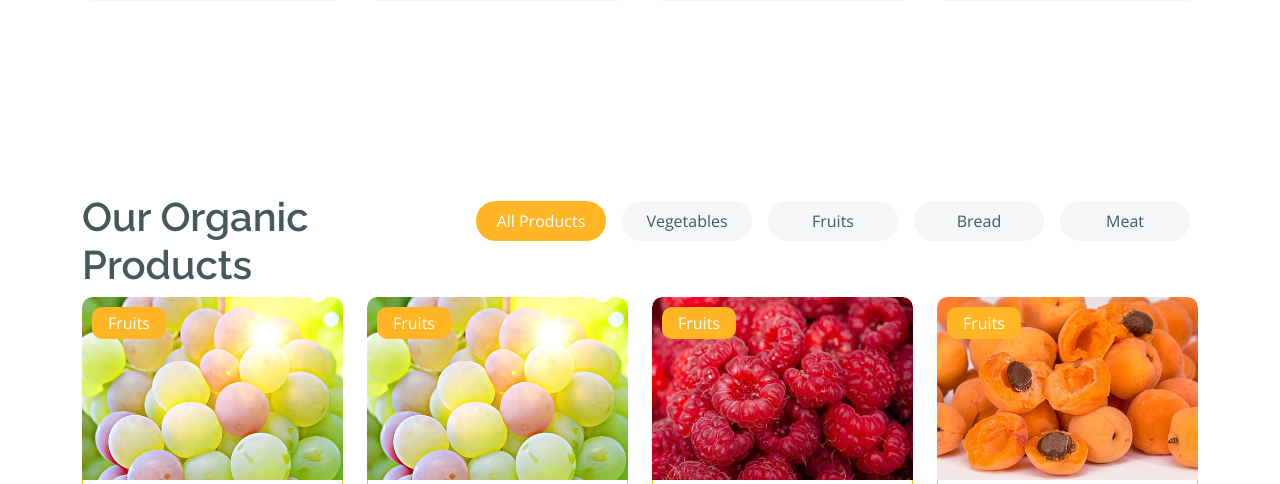
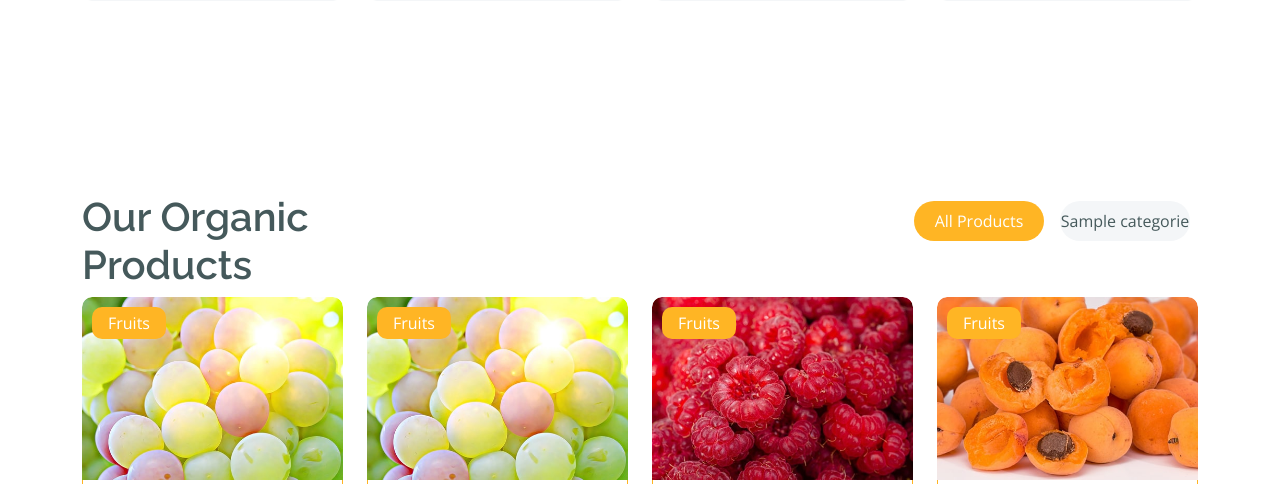
Before and after one commit to tarikad97-tech/store_ecom, a PHP site: page / in a window 1280 px wide. Shown: the part 1065-1549 px from the top of the page. Run offline with PHP 8.4, Linux system fonts and the light colour scheme; tables that the repository leaves empty hold one stand-in row (values such as "Sample post"); some libraries are stand-ins or nearby versions.

Commit message:
update index.php

```diff
--- a/index.php
+++ b/index.php
@@ -135,26 +135,22 @@ include 'navbar.php';
                                         <span class="text-dark" style="width: 130px;">All Products</span>
                                     </a>
                                 </li>
+                                <?php
+$sql="SELECT * FROM `categorie`";
+$res=mysqli_query($db,$sql);
+while ($row=mysqli_fetch_assoc($res)) {
+
+?>
                                 <li class="nav-item">
-                                    <a class="d-flex py-2 m-2 bg-light rounded-pill" data-bs-toggle="pill" href="#tab-2">
-                                        <span class="text-dark" style="width: 130px;">Vegetables</span>
+                                    <a class="d-flex py-2 m-2 bg-light rounded-pill" data-bs-toggle="pill" href="<?php echo '#tab-'.$row['id_cat']  ?>">
+                                        <span class="text-dark" style="width: 130px;"><?php echo $row['nom_cat'];  ?></span>
                                     </a>
                                 </li>
-                                <li class="nav-item">
-                                    <a class="d-flex m-2 py-2 bg-light rounded-pill" data-bs-toggle="pill" href="#tab-3">
-                                        <span class="text-dark" style="width: 130px;">Fruits</span>
-                                    </a>
-                                </li>
-                                <li class="nav-item">
-                                    <a class="d-flex m-2 py-2 bg-light rounded-pill" data-bs-toggle="pill" href="#tab-4">
-                                        <span class="text-dark" style="width: 130px;">Bread</span>
-                                    </a>
-                                </li>
-                                <li class="nav-item">
-                                    <a class="d-flex m-2 py-2 bg-light rounded-pill" data-bs-toggle="pill" href="#tab-5">
-                                        <span class="text-dark" style="width: 130px;">Meat</span>
-                                    </a>
-                                </li>
+                               <?php
+}
+
+
+?>
                             </ul>
                         </div>
                     </div>
```
